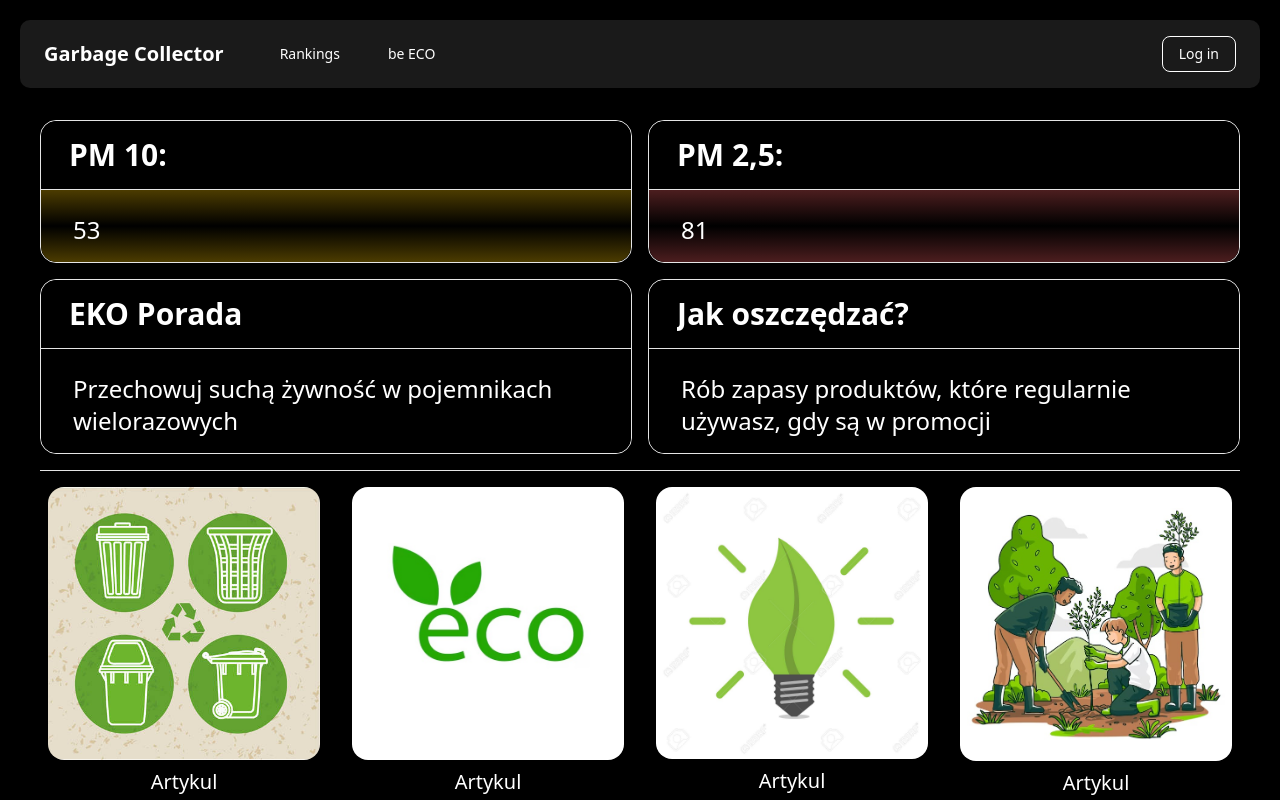
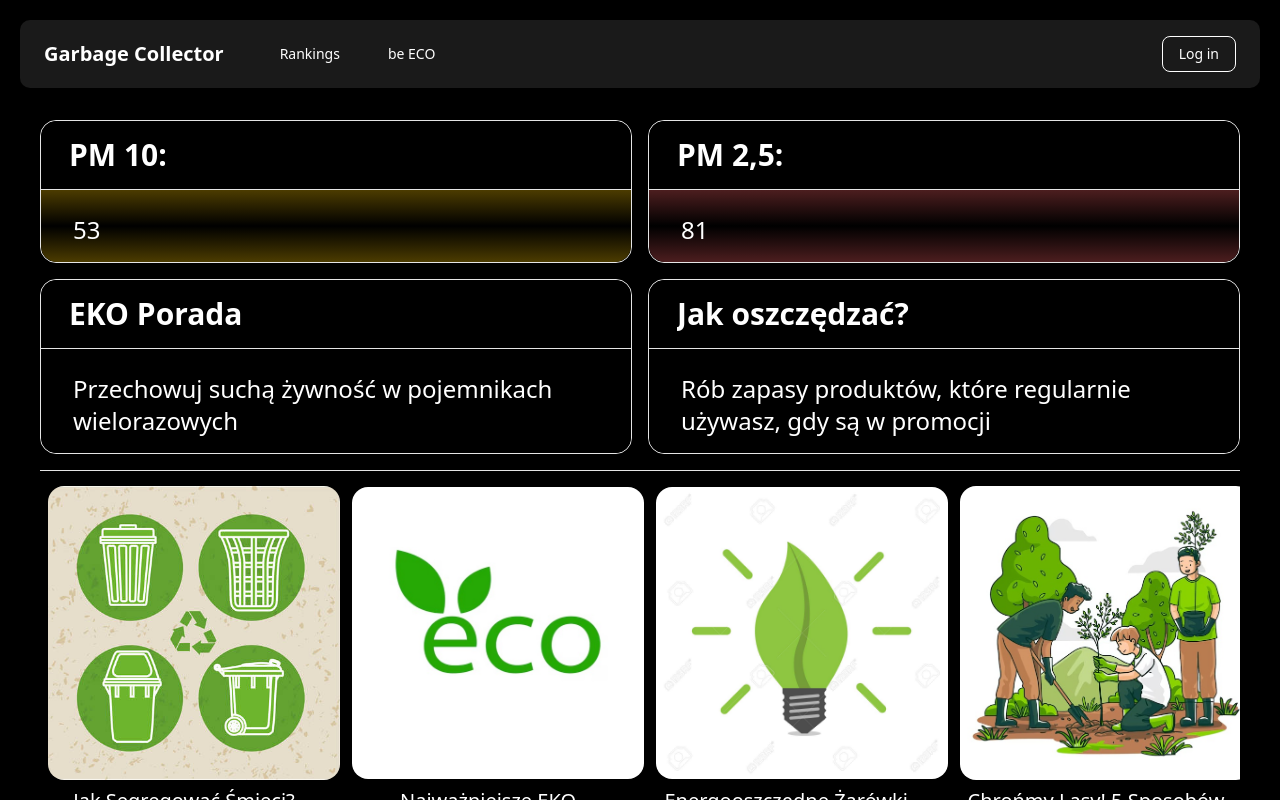
Before and after one commit to DROPTABLEDRUZYNY/SMH-Hackathon-2025, a Next.js app in the folder frontend/: page /be-eco in a window 1280 px wide. Built offline with nearby package versions, Linux system fonts and the light colour scheme.

Commit message:
feat: Update article titles and images in the be-eco section

```diff
--- a/frontend/app/(mainapp)/(navigation)/be-eco/page.tsx
+++ b/frontend/app/(mainapp)/(navigation)/be-eco/page.tsx
@@ -53,14 +53,14 @@
   ];
 
 const tilesDataEco = [
-    { title: "artykul", img_url: "/be-eco/articles-eco/eco1.jpg", site_url: "/" },
-    { title: "artykul", img_url: "/be-eco/articles-eco/eco2.jpg", site_url: "/" },
-    { title: "artykul", img_url: "/be-eco/articles-eco/eco3.jpg", site_url: "/" },
-    { title: "artykul", img_url: "/be-eco/articles-eco/eco4.jpg", site_url: "/" },
-    { title: "artykul", img_url: "/be-eco/articles-eco/eco5.jpg", site_url: "/" },
-    { title: "artykul", img_url: "/be-eco/articles-eco/eco6.jpg", site_url: "/" },
-    { title: "artykul", img_url: "/be-eco/articles-eco/eco7.jpg", site_url: "/" },
-    { title: "artykul", img_url: "/be-eco/articles-eco/eco8.jpg", site_url: "/" },
+    { title: "Jak segregować śmieci?", img_url: "/be-eco/articles-eco/eco1.jpg", site_url: "/" },
+    { title: "Najważniejsze EKO organizacje", img_url: "/be-eco/articles-eco/eco2.jpg", site_url: "/" },
+    { title: "Energooszczędne żarówki - dlaczego warto", img_url: "/be-eco/articles-eco/eco3.jpg", site_url: "/" },
+    { title: "Chrońmy lasy! 5 sposobów na pomoc naturze", img_url: "/be-eco/articles-eco/eco4.jpg", site_url: "/" },
+    { title: "Twój EKOlogiczny dom", img_url: "/be-eco/articles-eco/eco5.jpg", site_url: "/" },
+    { title: "Jak pomagać zwierzętom?", img_url: "/be-eco/articles-eco/eco6.jpg", site_url: "/" },
+    { title: "5 sposobów na skuteczny recykling DIY", img_url: "/be-eco/articles-eco/eco7.jpg", site_url: "/" },
+    { title: "Sadzenie drzew - jak mogę pomóc?", img_url: "/be-eco/articles-eco/eco8.jpg", site_url: "/" },
 ];
 
   return (
--- a/frontend/app/ui/be-eco/tile-article.tsx
+++ b/frontend/app/ui/be-eco/tile-article.tsx
@@ -10,13 +10,15 @@
   export default function TileText({ tileData }: { tileData: TileData }) {
     return (
       <Link href={tileData.site_url} className="">
+        <div className="w-[292px] h-[292px] flex justify-center items-center">
         <Image
             src={tileData.img_url}
             alt={`Zdjęcie przedstawiające ${tileData.title}`}
-            width={400}
-            height={400}
+            width={292}
+            height={292}
             className="rounded-2xl"
         />
+        </div>
         <label className="block text-xl text-center mt-2 capitalize">{tileData.title}</label>
       </Link>
     );
```
Also changed, not shown: frontend/public/be-eco/articles-eco/eco6.jpg.
